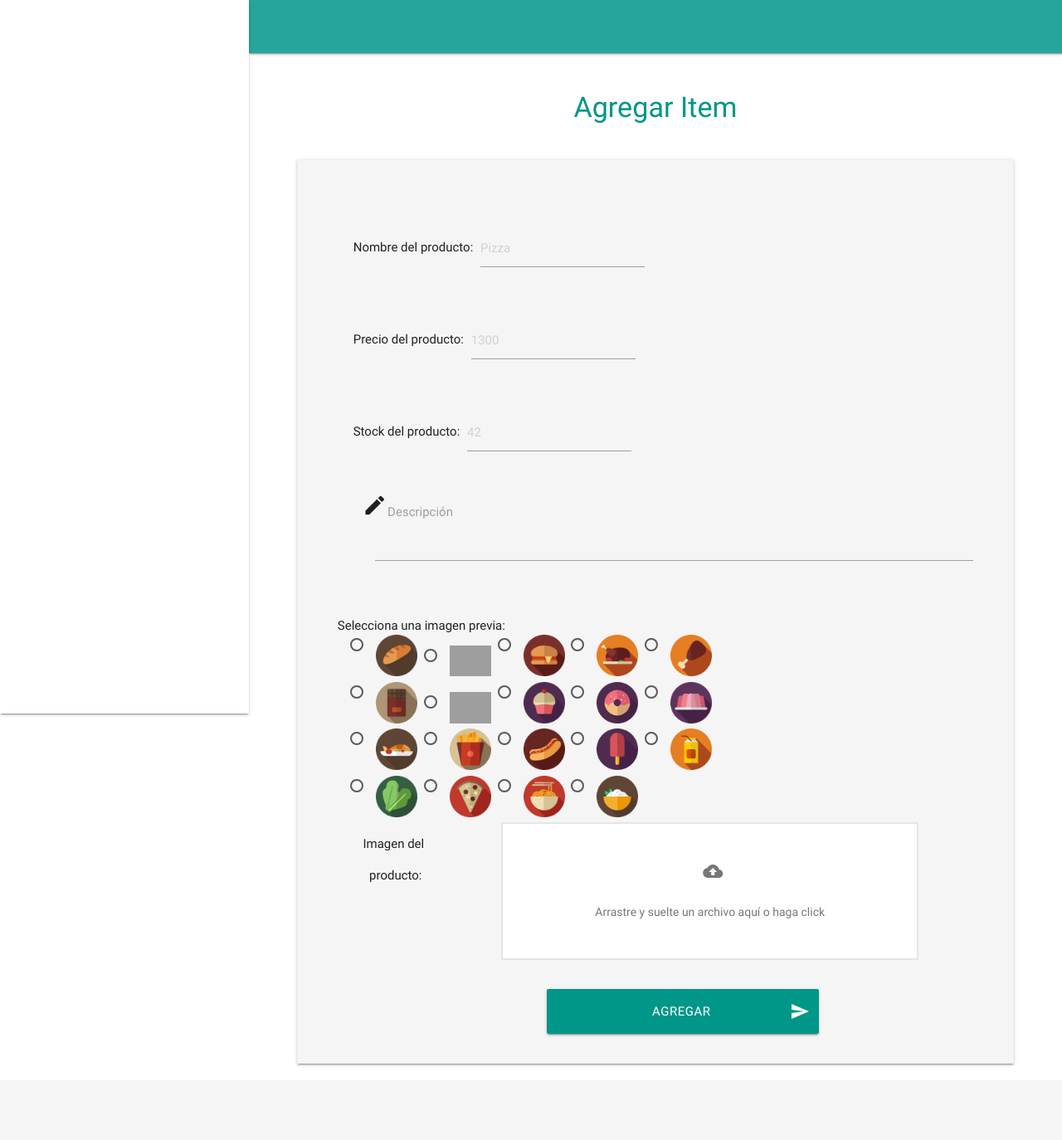
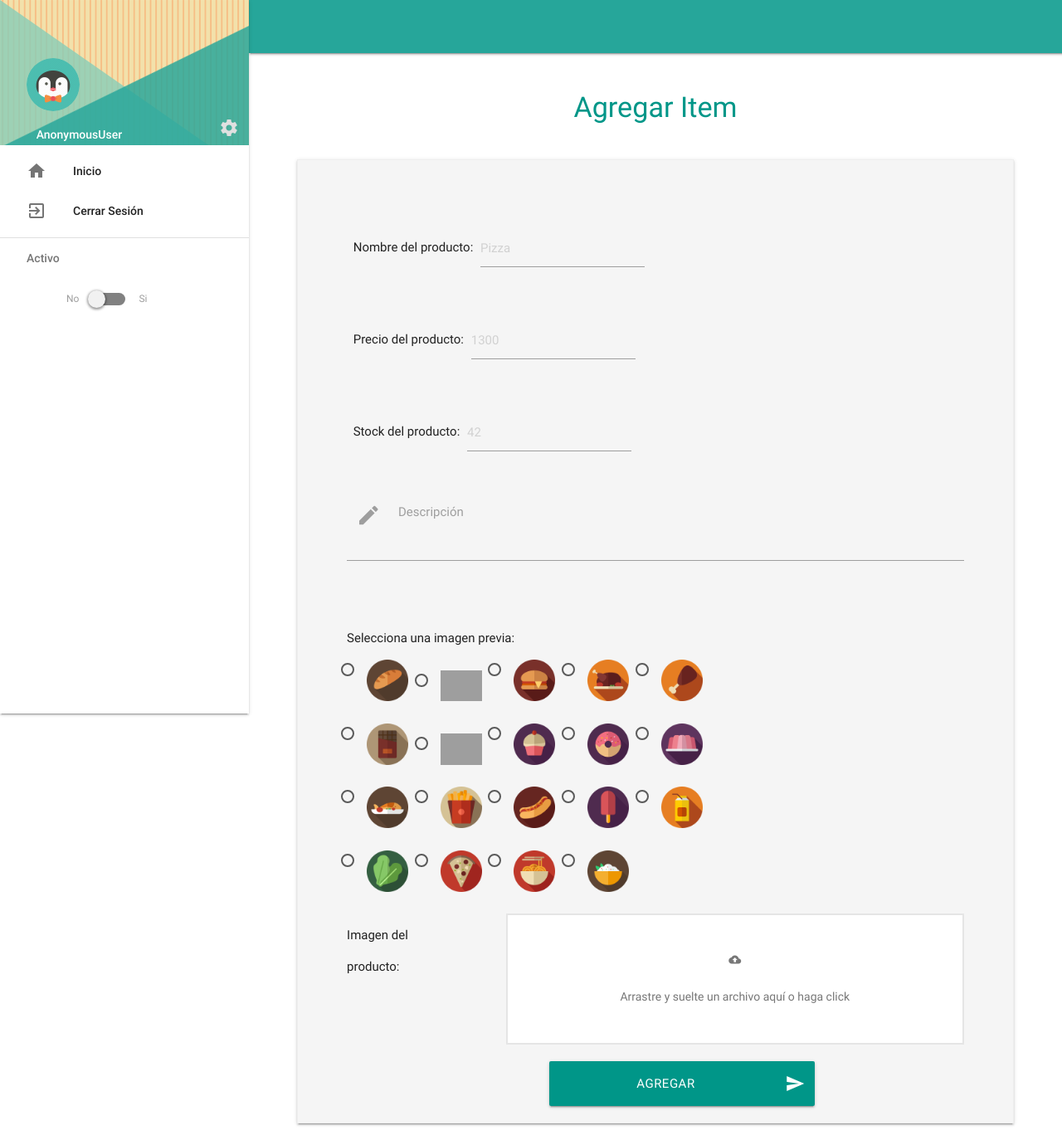
Before and after one commit to DCC-CC4401/2017-1-Make-Software-Great-Again-T3, a Django app: a page that uses templates/app/gestion-productos.html in a window 1280 px wide. Shown: the whole page at 83% size. Before the commit the page ends 1284 px from the top, so only its background shows below. Run offline with Django 3.2, Linux system fonts and the light colour scheme; some libraries are stand-ins or nearby versions; grey boxes are pictures that could not be loaded.

Commit message:
More Refactoring

```diff
--- a/templates/app/gestion-productos.html
+++ b/templates/app/gestion-productos.html
@@ -1,4 +1,33 @@
 {% extends 'app/base.html' %}
+{% block profile_info %}
+    <div class="userView">
+        <i class="material-icons right grey-text text-lighten-2"
+           style="position: absolute; bottom: -0.5em; right: 0.5em; padding: 0 0 !important;">settings</i>
+        <div class="background" style="height:175px;">
+            <img src="../static/img/background4.png">
+        </div>
+        <a href="#!user"><img style="margin-top: 16%;" class="circle"
+                              src="../static/img/AvatarPenguin.png"></a>
+        <a href="#!name"><span style="margin-left: 5%;" class="white-text name">{{ user }}</span></a>
+    </div>
+{% endblock %}
+
+{% block side %}
+    <li><a href="{% url 'home' %}"><i class="material-icons">home</i>Inicio</a></li>
+    <li><a href="{% url 'logout' %}"><i class="material-icons">exit_to_app</i>Cerrar Sesión</a></li>
+    <li>
+        <div class="divider"></div>
+    </li>
+    <li><a class="subheader">Activo</a></li>
+    <li>
+        <div class="switch" style="margin-left: 80px;">
+            <label>
+                No<input type="checkbox"><span class="lever"></span>Si
+            </label>
+        </div>
+    </li>
+
+{% endblock %}
 {% block content %}
 
     <div class="section"></div>
@@ -30,7 +59,7 @@
                     <div class='input-field col s12 m12'>
                         &ensp;Precio del producto:
                         <div class="input-field inline">
-                            <input placeholder="1300" class='validate' type='text' name='precio' id='precio'/>
+                            <input placeholder="1300" class='validate' type='number' name='precio' id='precio'/>
                             <label style="text-align: center" for='precio'></label>
                         </div>
                     </div>
@@ -39,27 +68,33 @@
                     <div class='input-field col s12 m12'>
                         &ensp;Stock del producto:
                         <div class="input-field inline">
-                            <input placeholder="42" class='validate' type='text' name='stock' id='stock'/>
+                            <input placeholder="42" class='validate' type='number' name='stock' id='stock'/>
                             <label style="text-align: center" for='stock'></label>
                         </div>
                     </div>
                 </div>
                 <div class="row">
-                    <form class="col s12">
+                    <div class="col s12">
                         <div class="row">
                             <div class="input-field col s12 m12">
-                                <i class="material-icons prefix">&emsp;mode_edit</i>
+
                                 <textarea id="icon_prefix2" class="materialize-textarea"></textarea>
-                                <label for="icon_prefix2">&emsp;Descripción</label>
+                                <label for="icon_prefix2">
+                                    <div class="row">
+                                        <div class="col s6"><i class="material-icons prefix col s3">mode_edit</i></div>
+                                        <div class="col s6">Descripción</div>
+                                    </div>
+
+                                </label>
                             </div>
                         </div>
-                    </form>
+                    </div>
                 </div>
-                <div>
+                <div class="section">
                     Selecciona una imagen previa:
                 </div>
 
-                <div class="col s12 l6">
+                <div class="row ">
                     <input class="with-gap" name="group1" type="radio" id="test1"/>
                     <label for="test1"><img style="max-width: 50px;" src="../static/img/bread.png"></label>
                     <input class="with-gap" name="group2" type="radio" id="test2"/>
@@ -71,7 +106,7 @@
                     <input class="with-gap" name="group2" type="radio" id="test5"/>
                     <label for="test5"><img style="max-width: 50px;" src="../static/img/chicken2.png"></label>
                 </div>
-                <div class="col s12 l6">
+                <div class="row">
                     <input class="with-gap" name="group1" type="radio" id="test6"/>
                     <label for="test6"><img style="max-width: 50px;" src="../static/img/chocolate.png"></label>
                     <input class="with-gap" name="group2" type="radio" id="test7"/>
@@ -83,7 +118,7 @@
                     <input class="with-gap" name="group2" type="radio" id="test10"/>
                     <label for="test10"><img style="max-width: 50px;" src="../static/img/jelly.png"></label>
                 </div>
-                <div class="col s12 l6">
+                <div class="row ">
                     <input class="with-gap" name="group1" type="radio" id="test11"/>
                     <label for="test11"><img style="max-width: 50px;" src="../static/img/fish.png"></label>
                     <input class="with-gap" name="group2" type="radio" id="test12"/>
@@ -95,7 +130,7 @@
                     <input class="with-gap" name="group2" type="radio" id="test15"/>
                     <label for="test15"><img style="max-width: 50px;" src="../static/img/juice.png"></label>
                 </div>
-                <div class="col s12 l6">
+                <div class="row ">
                     <input class="with-gap" name="group1" type="radio" id="test16"/>
                     <label for="test16"><img style="max-width: 50px;" src="../static/img/lettuce.png"></label>
                     <input class="with-gap" name="group2" type="radio" id="test17"/>
@@ -107,30 +142,24 @@
 
                 </div>
 
-            </form>
-
-            <div id="file-upload" class="section">
-                <!--Default version-->
-                <div class="row section">
-                    <div class="col s8 m4 l3">
-                        <p>&emsp;&emsp;Imagen del</p>
-                        <p>&emsp;&emsp;&ensp;producto:</p>
+                <div id="file-upload" class="row">
+                    <!--Default version-->
+                    <div class="col m3">
+                        <p>Imagen del</p>
+                        <p>producto:</p>
                     </div>
-                    <div class="col s8 m8 l9">
+                    <div class="col m9">
                         <div class="dropify-wrapper touch-fallback">
                             <div class="dropify-message">
-                                <div class="row hide-on-med-and-down">
-                                    <div class="col s9 m7 l7">
-                                        <i class="material-icons center-align">mdi_file_cloud_upload</i>
+                                <div class="row">
+                                    <div class="col s4"></div>
+                                    <div class="col s4">
+                                        <i class="material-icons tiny">cloud_upload</i>
                                     </div>
+                                    <div class="col s4"></div>
                                 </div>
-                                <div class="row show-on-medium-and-down hide-on-med-and-up">
-                                    <div class="col s6">
-                                        <i class="material-icons tiny show-on-medium-and-down center-align">mdi_file_cloud_upload</i>
-                                    </div>
-                                </div>
-                                <p>Arrastre y suelte un archivo aquí o haga click</p>
-                                <p class="dropify-error">Sorry, this file is too large</p>
+                                <p class="center-align">Arrastre y suelte un archivo aquí o haga click</p>
+                                <p class="dropify-error center-align">Sorry, this file is too large</p>
                             </div>
                             <input type="file" id="input-file-now" class="dropify" data-default-file="">
                             <button type="button" class="dropify-clear">Remove</button>
@@ -146,14 +175,14 @@
                             </div>
                         </div>
                     </div>
+
+
                 </div>
                 <div class='row'>
                     <a class='col l5 offset-l4 btn btn-large waves-effect button teal'
-                       href="{% url 'seller_profile_page' %}">&emsp; &emsp;Agregar<i
+                       href="{% url 'seller_profile_page' %}">Agregar<i
                             class="material-icons right">send</i></a>
                 </div>
-            </div>
-
             </form>
         </div>
     </div>
```
Also changed, not shown: templates/app/vendedor-profile-page.html (+6 -6 lines).
